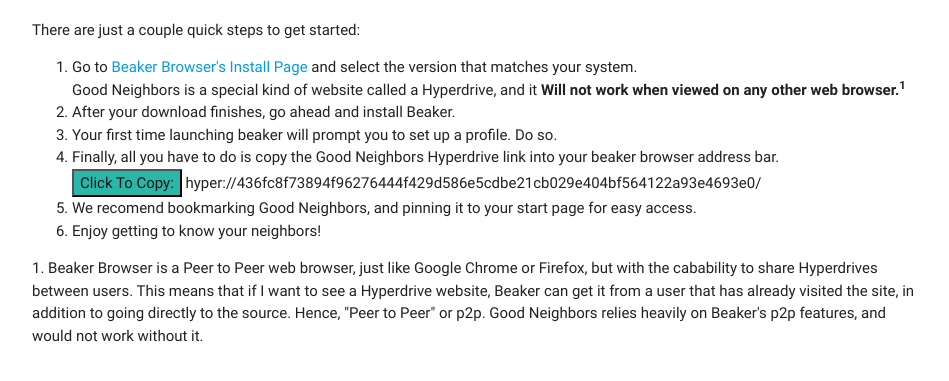
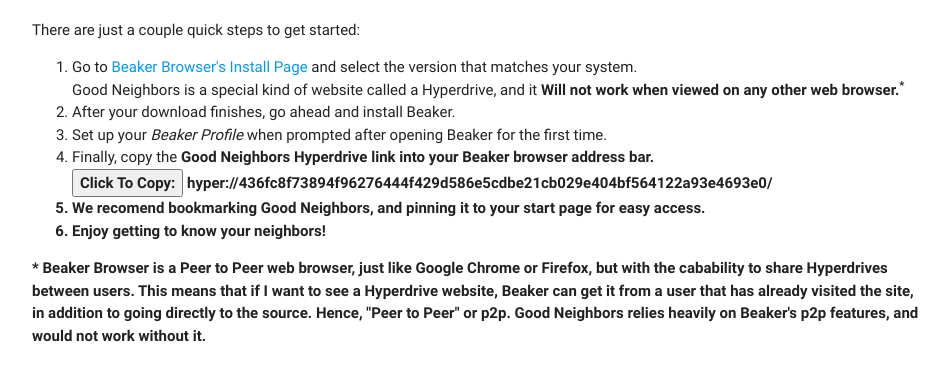
Before and after one commit to lCMBl/lCMBl.github.io, a plain HTML site: page index.html in a window 1280 px wide. Both pictures are taken after a click on the button "Click To Copy:". Shown: the part 147-528 px from the top of the page, without its empty margins (160-1109 px from the left). Drawn offline with nearby package versions, Linux system fonts and the light colour scheme.

Commit message:
Update index.html

```diff
--- a/index.html
+++ b/index.html
@@ -14,27 +14,30 @@
         <div>
             <ol>
                 <li>Go to <a href="https://beakerbrowser.com/install/">Beaker Browser's Install Page</a> and select the version that matches your system.<br>
-                Good Neighbors is a special kind of website called a Hyperdrive, and it <b>Will not work when viewed on any other web browser.<sup>1<sup></b>
+                Good Neighbors is a special kind of website called a Hyperdrive, and it <b>Will not work when viewed on any other web browser.<sup>*<sup></b>
                 </li>
                 <li>After your download finishes, go ahead and install Beaker.</li>
-                <li>Your first time launching beaker will prompt you to set up a profile. Do so.</li>
-                <li>Finally, all you have to do is copy the Good Neighbors Hyperdrive link into your beaker browser address bar.<br>
+                    <li>Set up your <em>Beaker Profile</em> when prompted after opening Beaker for the first time.</li>
+                <li>Finally, copy the <b>Good Neighbors Hyperdrive link<b> into your Beaker browser address bar.<br>
                     <button onclick="copyHyperdriveLink()">Click To Copy: </button> <span id=gnl>hyper://436fc8f73894f96276444f429d586e5cdbe21cb029e404bf564122a93e4693e0/</span>
                 </li>
                 <li>We recomend bookmarking Good Neighbors, and pinning it to your start page for easy access.</li>
                 <li>Enjoy getting to know your neighbors!</li>
             </ol>
         </div>
-        <p>1. Beaker Browser is a Peer to Peer web browser, just like Google Chrome or Firefox,
+        <p>* Beaker Browser is a Peer to Peer web browser, just like Google Chrome or Firefox,
         but with the cabability to share Hyperdrives between users. This means that if I want to see a Hyperdrive website, Beaker can get
         it from a user that has already visited the site, in addition to going directly to the source. Hence, "Peer to Peer" or p2p. Good Neighbors relies heavily
         on Beaker's p2p features, and would not work without it.</p>
     </div>
     <script>
         function copyHyperdriveLink() {
-            let goodNeighborsLink = document.getElementById("gnl")
-            goodNeighborsLink.select()
-            document.execCommand("copy")
+            const el = document.createElement('textarea');
+          el.value = "hyper://436fc8f73894f96276444f429d586e5cdbe21cb029e404bf564122a93e4693e0/";
+          document.body.appendChild(el);
+          el.select();
+          document.execCommand('copy');
+          document.body.removeChild(el);
         }
     </script>
 </body>
```
